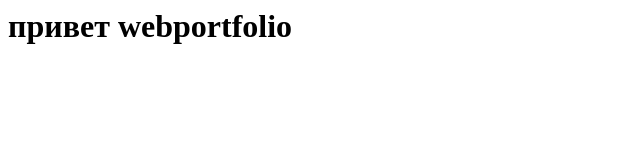
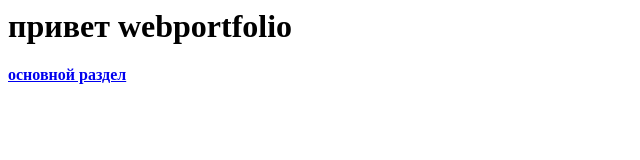
Before and after one commit to student27092020/first, a plain HTML site: page index.html in a window 1280 px wide. Shown: the whole page, without its empty margins (0-640 px from the left). Drawn offline with Linux system fonts and the light colour scheme.

Commit message:
Update index.html

```diff
--- a/index.html
+++ b/index.html
@@ -1 +1,2 @@
 <h1>привет webportfolio</h1>
+<a href="/"><b>основной раздел</b></a>
```
